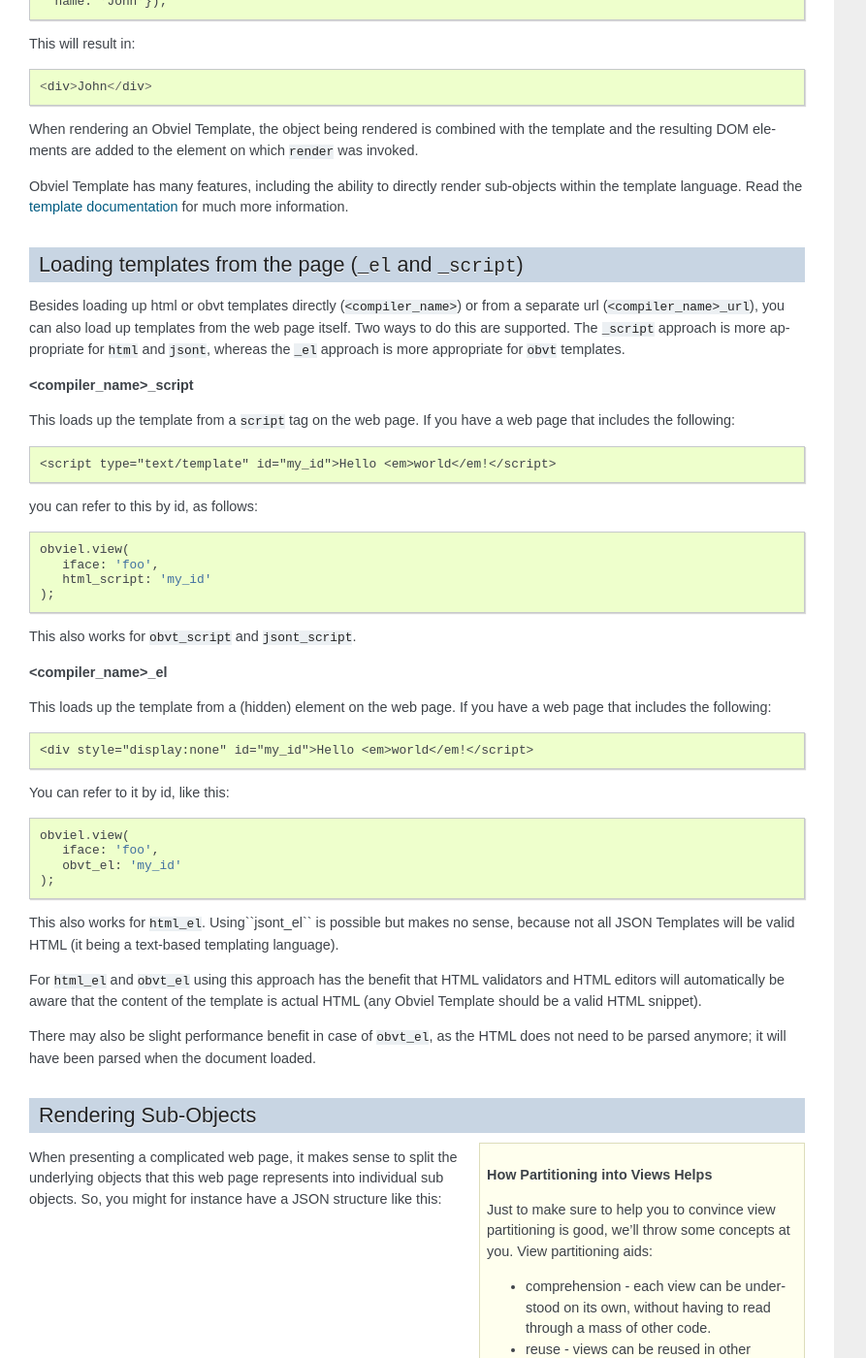
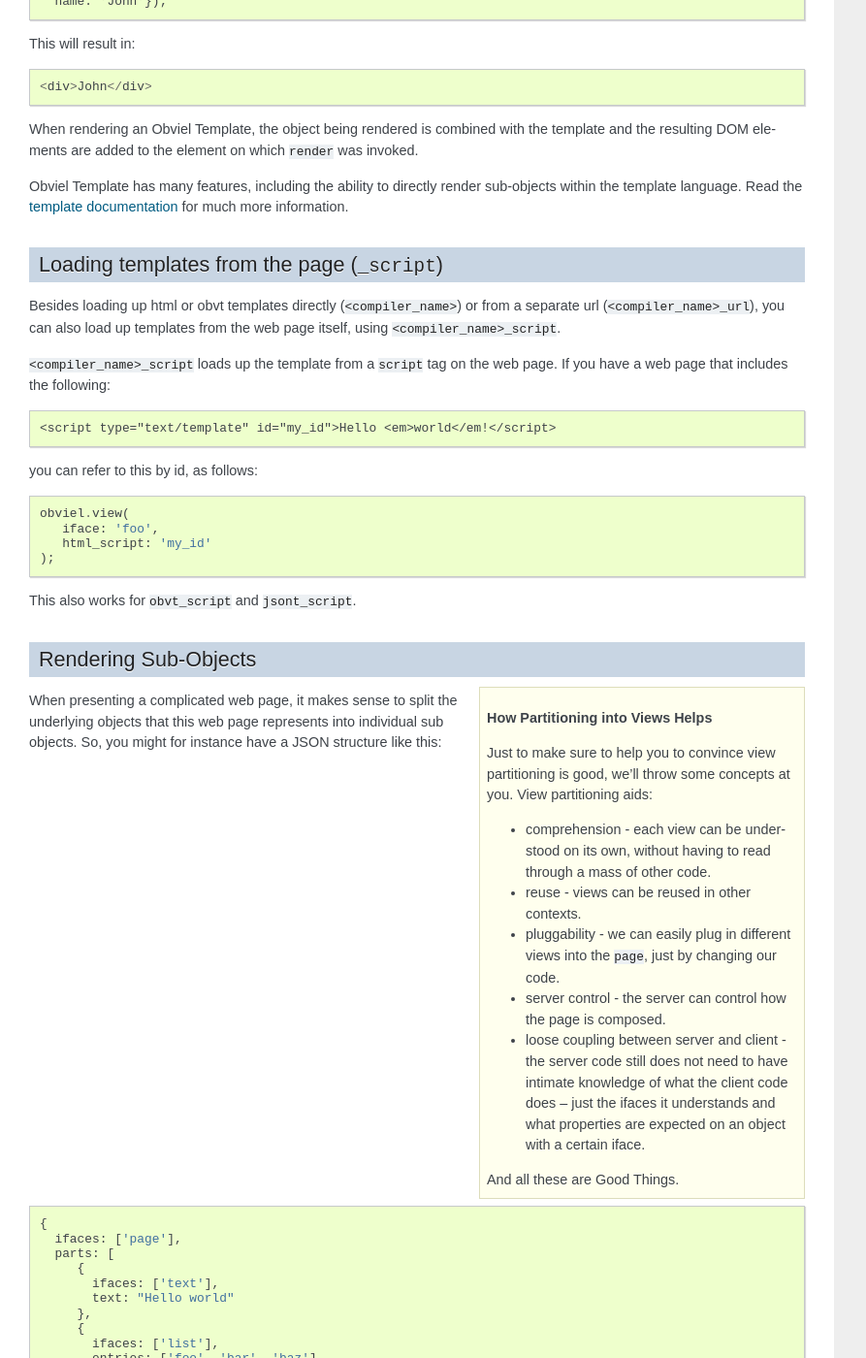
Before and after one commit to obviel/obviel, a Sphinx documentation site: the page built from doc/manual.txt, in a window 1280 px wide and 1400 px high, scrolled down 6818 px. Shown: the whole window at 97% size, without its empty margins (0-893 px from the left). Built offline with Sphinx 7.4.7, drawn with Linux system fonts in a browser that asks for light colours.

Commit message:
Eliminate _el story to load a template, only support _script. _el lead to a lot of trouble; data-id not unique, and other weirdnesses.

```diff
--- a/doc/CHANGES.txt
+++ b/doc/CHANGES.txt
@@ -16,6 +16,12 @@ CHANGES
   accepts templates that are a piece of text and an element following
   ("text<p>following</p>") or are an element followed by a piece of
   text ("<p>first</p>followed").
+
+* Templates can be inlined in a ``<compiler_name>_script`` section
+  in the HTML document.
+
+* Fix a bug in ``data-id`` generation where ``data-id="not_a_variable"``
+  wasn't correctly handled.
 
 1.0b (2012-05-31)
 =================
--- a/doc/manual.txt
+++ b/doc/manual.txt
@@ -434,20 +434,16 @@ Obviel Template has many features, including the ability to directly
 render sub-objects within the template language. Read the
 :doc:`template documentation <template>` for much more information.
 
-Loading templates from the page (``_el`` and ``_script``)
----------------------------------------------------------
+Loading templates from the page (``_script``)
+---------------------------------------------
 
 Besides loading up html or obvt templates directly
 (``<compiler_name>``) or from a separate url
 (``<compiler_name>_url``), you can also load up templates from the web
-page itself. Two ways to do this are supported. The ``_script``
-approach is more appropriate for ``html`` and ``jsont``, whereas
-the ``_el`` approach is more appropriate for ``obvt`` templates.
+page itself, using ``<compiler_name>_script``.
 
-**<compiler_name>_script**
-
-This loads up the template from a ``script`` tag on the web page. If
-you have a web page that includes the following::
+``<compiler_name>_script`` loads up the template from a ``script`` tag
+on the web page. If you have a web page that includes the following::
 
   <script type="text/template" id="my_id">Hello <em>world</em!</script>
 
@@ -459,33 +455,6 @@ you can refer to this by id, as follows::
   );
 
 This also works for ``obvt_script`` and ``jsont_script``.
-
-**<compiler_name>_el**
-
-This loads up the template from a (hidden) element on the web page. If you
-have a web page that includes the following::
-
-  <div style="display:none" id="my_id">Hello <em>world</em!</script>
-
-You can refer to it by id, like this::
-
-  obviel.view(
-     iface: 'foo',
-     obvt_el: 'my_id'
-  );
-
-This also works for ``html_el``. Using``jsont_el`` is possible but makes
-no sense, because not all JSON Templates will be valid HTML (it being a
-text-based templating language).
-
-For ``html_el`` and ``obvt_el`` using this approach has the benefit
-that HTML validators and HTML editors will automatically be aware that
-the content of the template is actual HTML (any Obviel Template should
-be a valid HTML snippet).
-
-There may also be slight performance benefit in case of ``obvt_el``,
-as the HTML does not need to be parsed anymore; it will have been
-parsed when the document loaded.
 
 Rendering Sub-Objects
 ---------------------
```
Also changed, not shown: 4 other files.
